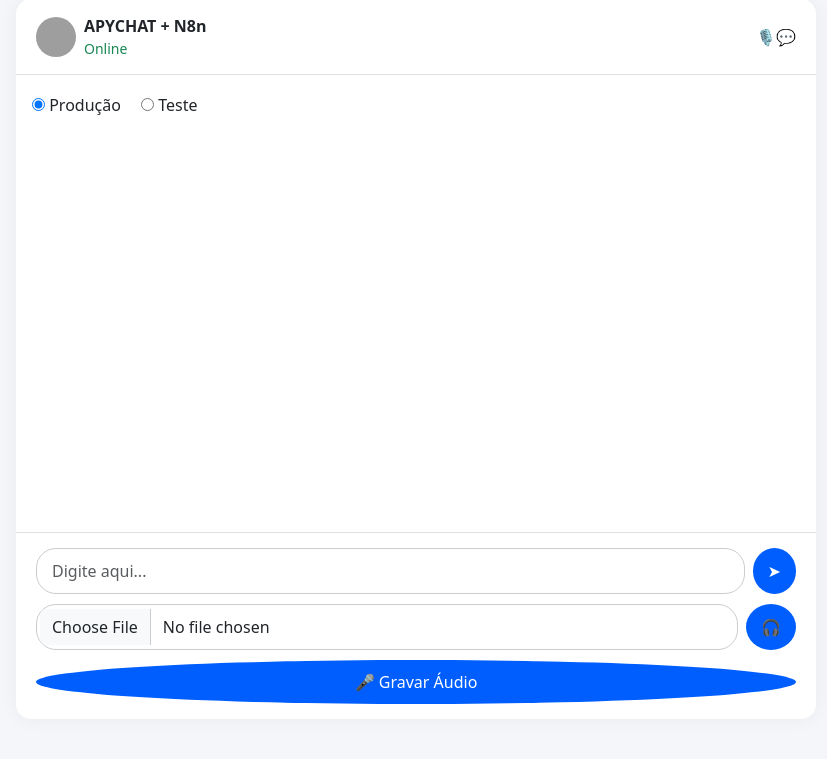
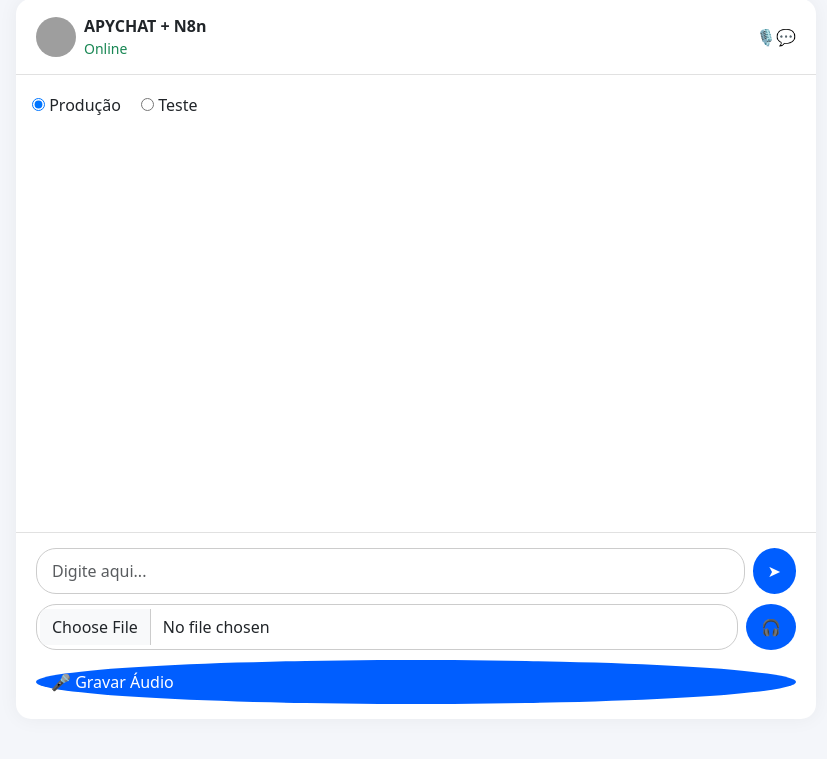
Before and after one commit to warleyroma/apychat, a FastAPI app: page / in a window 1280 px wide. Shown: the part 41-800 px from the top of the page, without its empty margins (224-1051 px from the left). Run offline with FastAPI, Linux system fonts and the light colour scheme; grey boxes are pictures that could not be loaded.

Commit message:
Update index.html

```diff
--- a/templates/index.html
+++ b/templates/index.html
@@ -146,7 +146,7 @@
       <button type="submit" title="Enviar Áudio">🎧</button>
     </form>
     <form id="chatFormSendAudio" class="w-100 d-flex gap-2">
-      <button id="recordButton" class="btn btn-outline-secondary w-100">🎤 Gravar Áudio</button>
+      <button id="recordButton" class="btn d-flex w-100">🎤 Gravar Áudio</button>
     </form>
     <audio id="player" controls class="w-100 mt-2 hidden"></audio>
   </div>
```
